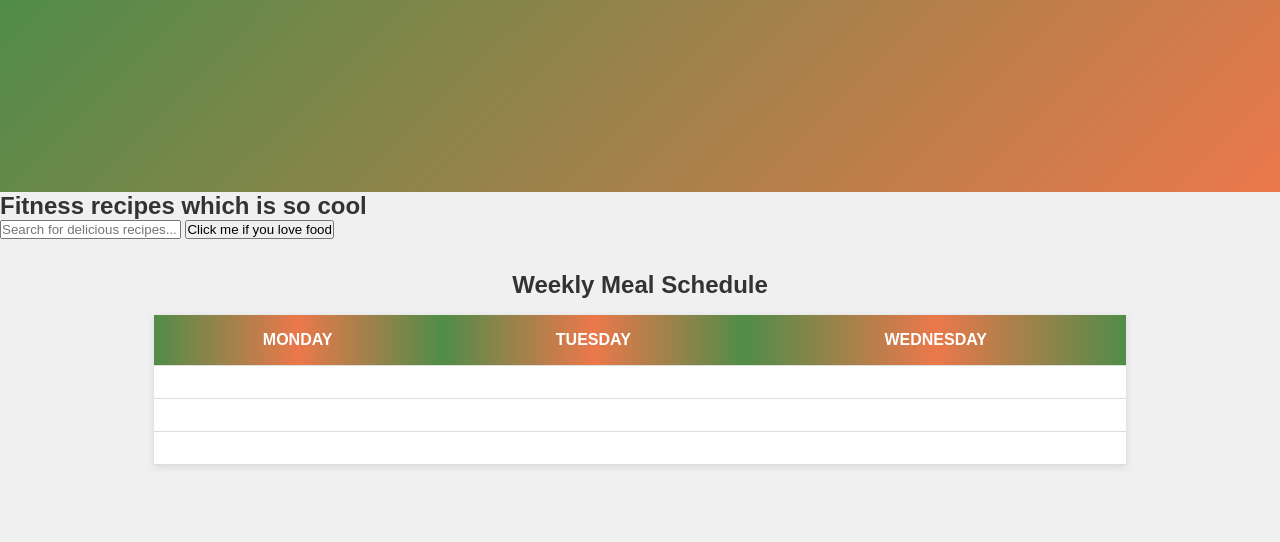
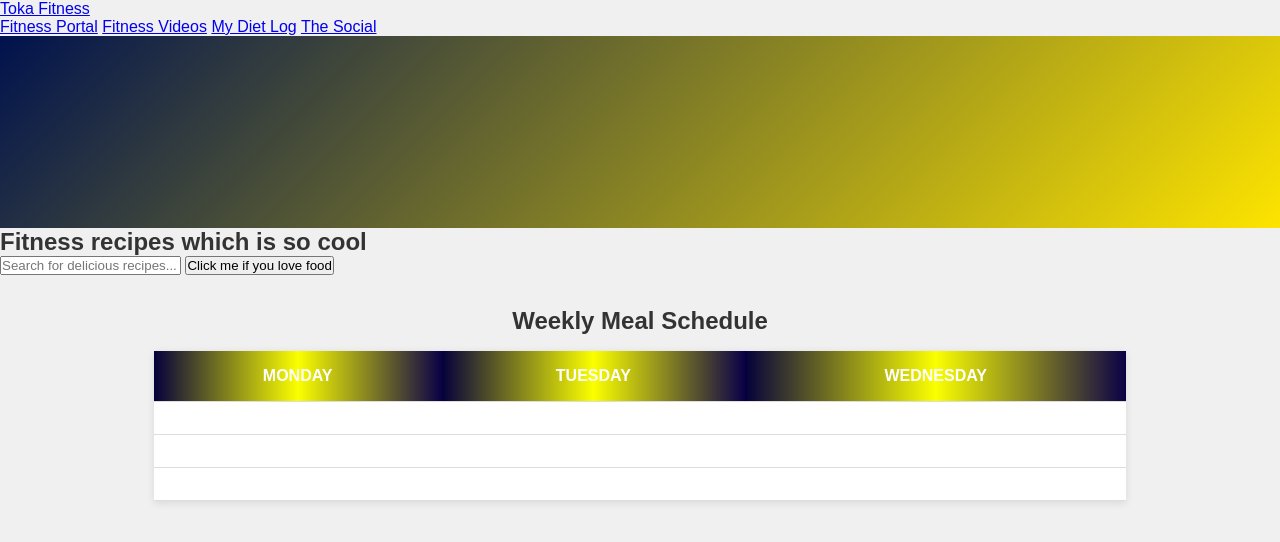
Before and after one commit to MartinBr1nk/OSPTask2, a PHP site: page /api.html in a window 1280 px wide. Shown: the top 542 px of the page. Run offline with PHP 8.4, Linux system fonts and the light colour scheme; lists and menus that the app fills with data are empty.

Commit message:
fjasof
asjfpasj

```diff
--- a/api.css
+++ b/api.css
@@ -30,7 +30,7 @@ body {
   transition: color 0.3s;
 }
 .navbar a:hover {
-  color: #eb784b;
+  color: #0f0066;
 }
 .nav-links {
   list-style: none;
@@ -46,13 +46,13 @@ body {
 }
 
 .nav-links a:hover {
-  color: #eb784b;
+  color: #090057;
 }
 
 .hero {
   text-align: center;
   padding: 4rem 2rem;
-  background: linear-gradient(135deg, #508c49, #eb784b);
+  background: linear-gradient(135deg, #00124e, #fde400);
   color: white;
 }
 
@@ -109,7 +109,7 @@ th, td {
 }
 
 th {
-  background: linear-gradient(90deg, #508c49, #eb784b,  #508c49);;
+  background: linear-gradient(90deg, #04003b, #fbff00,  #0a0046);;
   color: white;
   text-transform: uppercase;
 }
--- a/api.html
+++ b/api.html
@@ -9,6 +9,17 @@
 </head>
 
 <body>
+ <div class="topnav">
+        <p id="logo"><a href="main.html"> Toka Fitness</a></p>
+        <p id="topnavbuttons">
+            <a href="#fitness portal">Fitness Portal</a>
+            <a href="#fitness vids">Fitness Videos</a>
+            <a href="api.html">My Diet Log</a>
+            <a href="#The Social">The Social</a>
+        </p>
+  </div>
+
+
     <main>
     <div class = "hero">
         <section class="info-table">
--- a/main.html
+++ b/main.html
@@ -11,7 +11,7 @@
 
 <body>
     <div class="topnav">
-        <p id="logo"><a href="#home"> Toka Fitness</a></p>
+        <p id="logo"><a href="main.html"> Toka Fitness</a></p>
         <p id="topnavbuttons">
             <a href="#fitness portal">Fitness Portal</a>
             <a href="#fitness vids">Fitness Videos</a>
--- /dev/null
+++ b/pain.js
@@ -0,0 +1,4 @@
+function showForm(formId){
+    document.querySelectorAll(".form-box").forEach(form => form.classList.remove("active"));
+    document.getElementById(formId).classList.add("active");
+}
```
Also changed, not shown: login.html (+19 -1 lines), mainstyle.css (+18 -9 lines), signup.html (+17 -0 lines).
